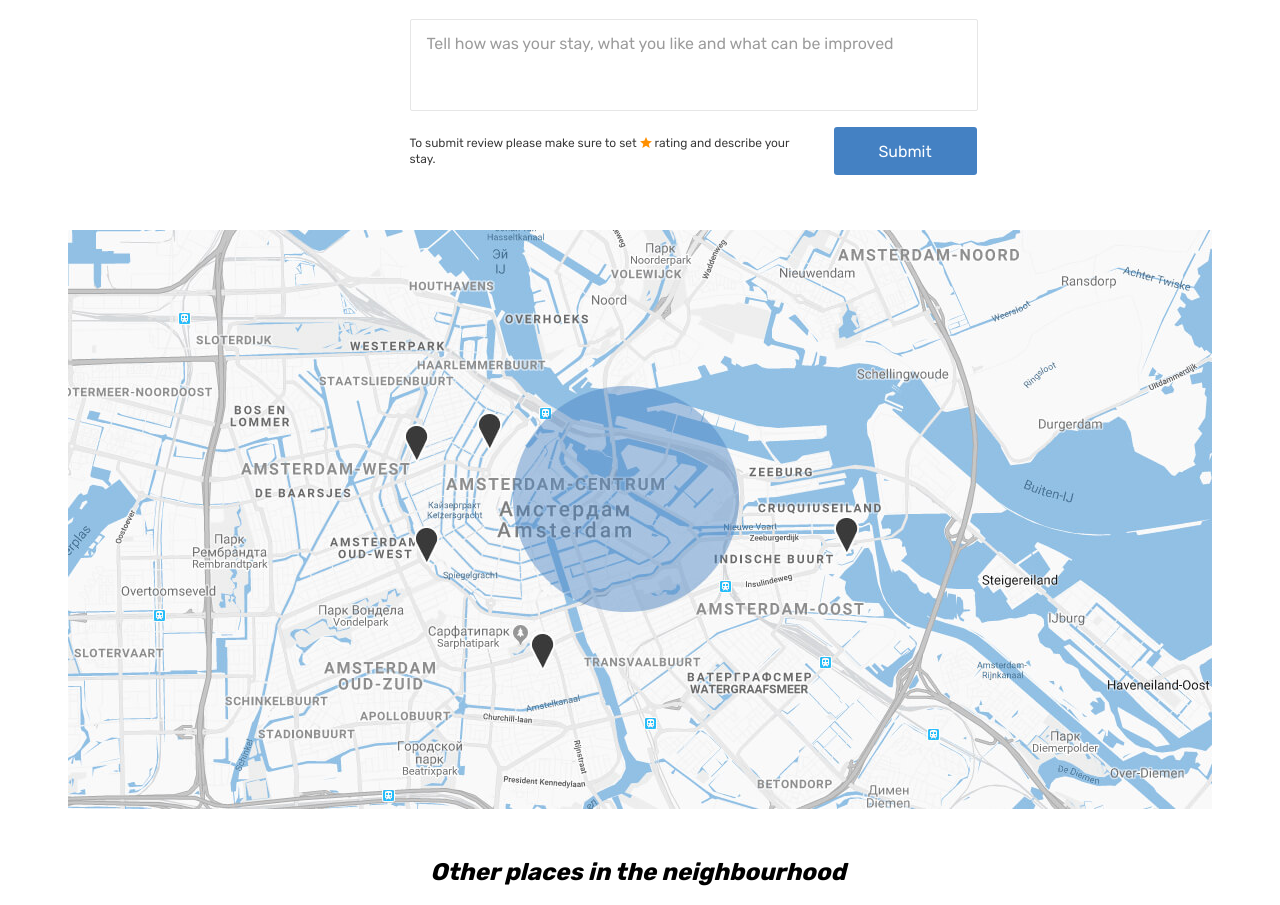
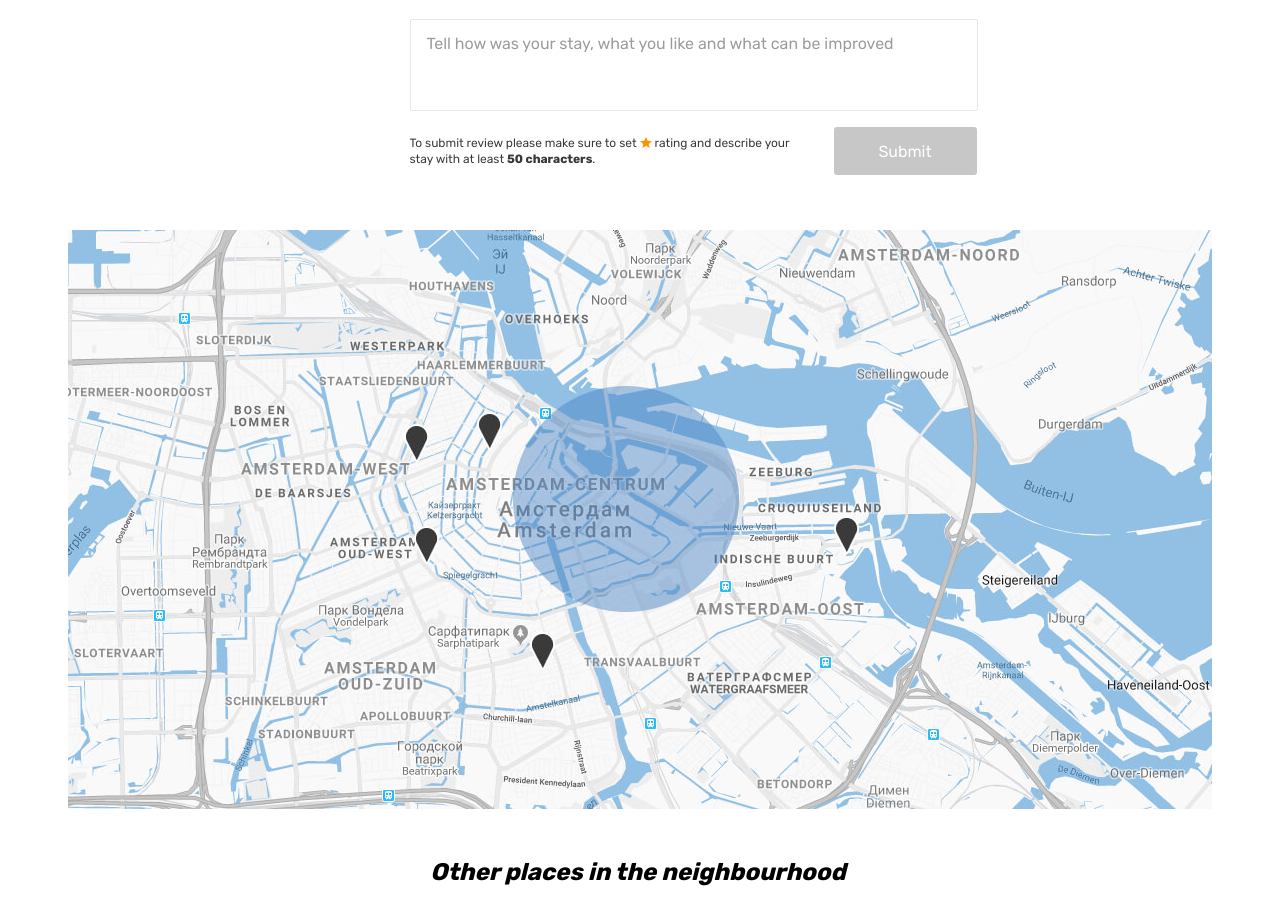
Before and after one commit to htmlacademy-react/1044677-six-cities-3, a React (Vite) app: page /offer/1 in a window 1280 px wide. Shown: the part 1728-2633 px from the top of the page. Built offline with nearby package versions, Linux system fonts and the light colour scheme.

Commit message:
feat: Дополнит условия валидации формы отзыва

```diff
--- a/src/components/review-form/review-form.tsx
+++ b/src/components/review-form/review-form.tsx
@@ -59,11 +59,12 @@ function ReviewForm(): JSX.Element {
       />
       <div className="reviews__button-wrapper">
         <p className="reviews__help">
-          To submit review please make sure to set <span className="reviews__star">rating</span> and describe your stay.
+          To submit review please make sure to set <span className="reviews__star">rating</span> and describe your stay with at least <b className="reviews__text-amount">50 characters</b>.
         </p>
         <button
           className="reviews__submit form__submit button"
           type="submit"
+          disabled={formData.rating === 0 || formData.review.length < 50 || formData.review.length > 300}
         >
           Submit
         </button>
```
